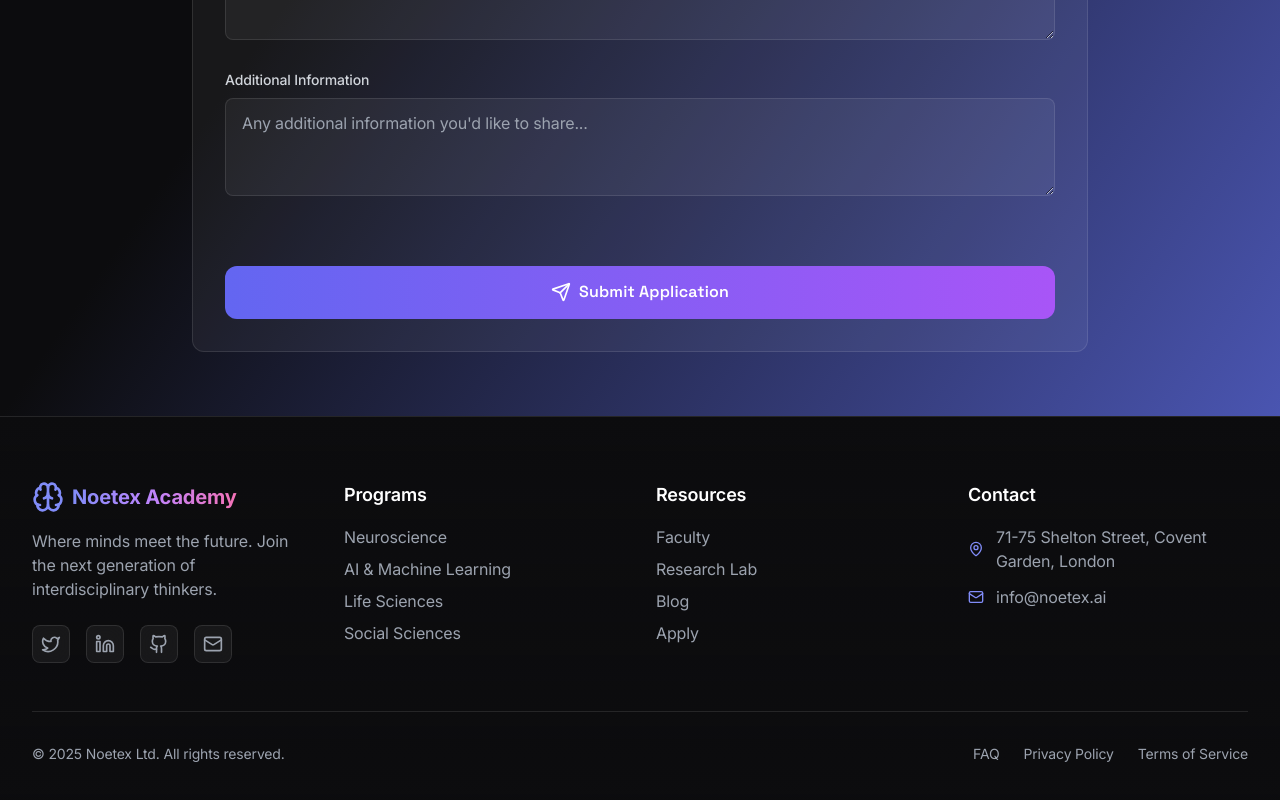
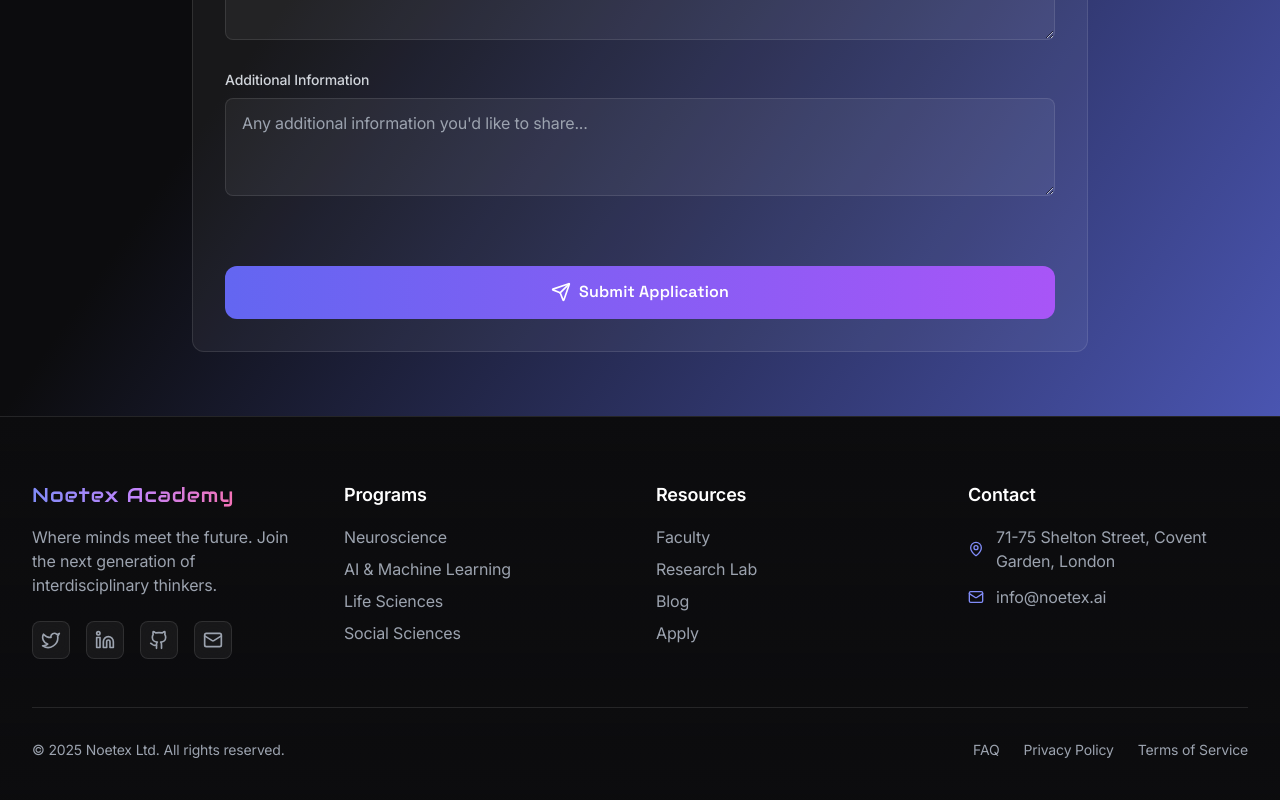
Before and after one commit to 12eonsf/noetex_academy, a Next.js app: page /apply in a window 1280 px wide. Shown: the part 1498-2298 px from the top of the page. Built offline with nearby package versions, Linux system fonts and the light colour scheme; a web font is replaced by a local one.

Commit message:
Remove logo from footer and change Noetex Academy font to Audiowide

```diff
--- a/components/Footer.tsx
+++ b/components/Footer.tsx
@@ -1,7 +1,7 @@
 'use client'
 
 import Link from 'next/link'
-import { Brain, Mail, Twitter, Linkedin, Github, MapPin, Phone } from 'lucide-react'
+import { Mail, Twitter, Linkedin, Github, MapPin, Phone } from 'lucide-react'
 
 export default function Footer() {
   const currentYear = new Date().getFullYear()
@@ -39,9 +39,8 @@ export default function Footer() {
         <div className="grid grid-cols-1 md:grid-cols-2 lg:grid-cols-4 gap-8">
           {/* Brand Section */}
           <div className="lg:col-span-1">
-            <Link href="/" className="flex items-center space-x-2 mb-4">
-              <Brain className="h-8 w-8 text-indigo-400" />
-              <span className="text-xl font-bold gradient-text">Noetex Academy</span>
+            <Link href="/" className="block mb-4">
+              <span className="text-xl font-brand-3 gradient-text">Noetex Academy</span>
             </Link>
             <p className="text-gray-400 mb-6">
               Where minds meet the future. Join the next generation of interdisciplinary thinkers.
```
